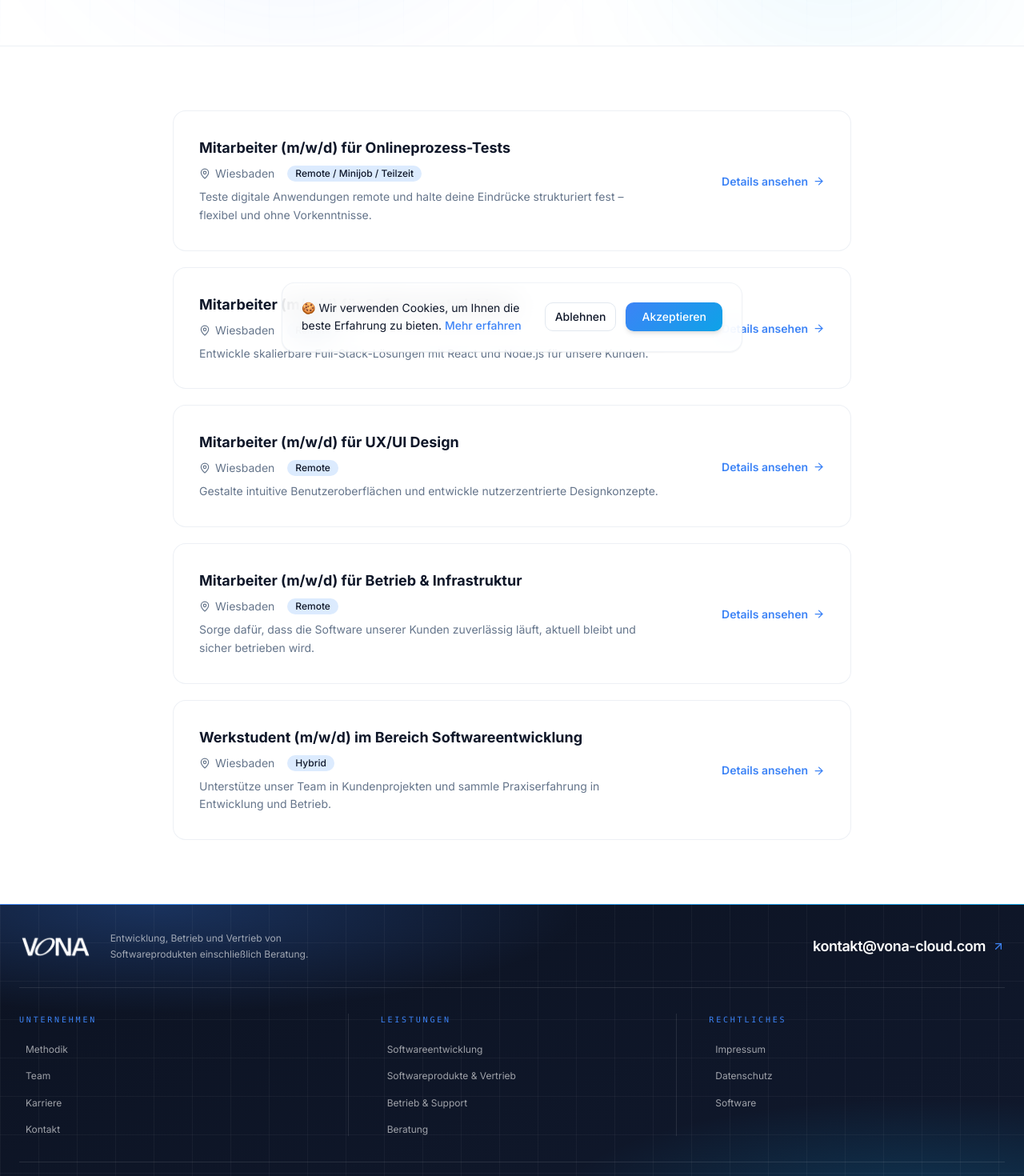
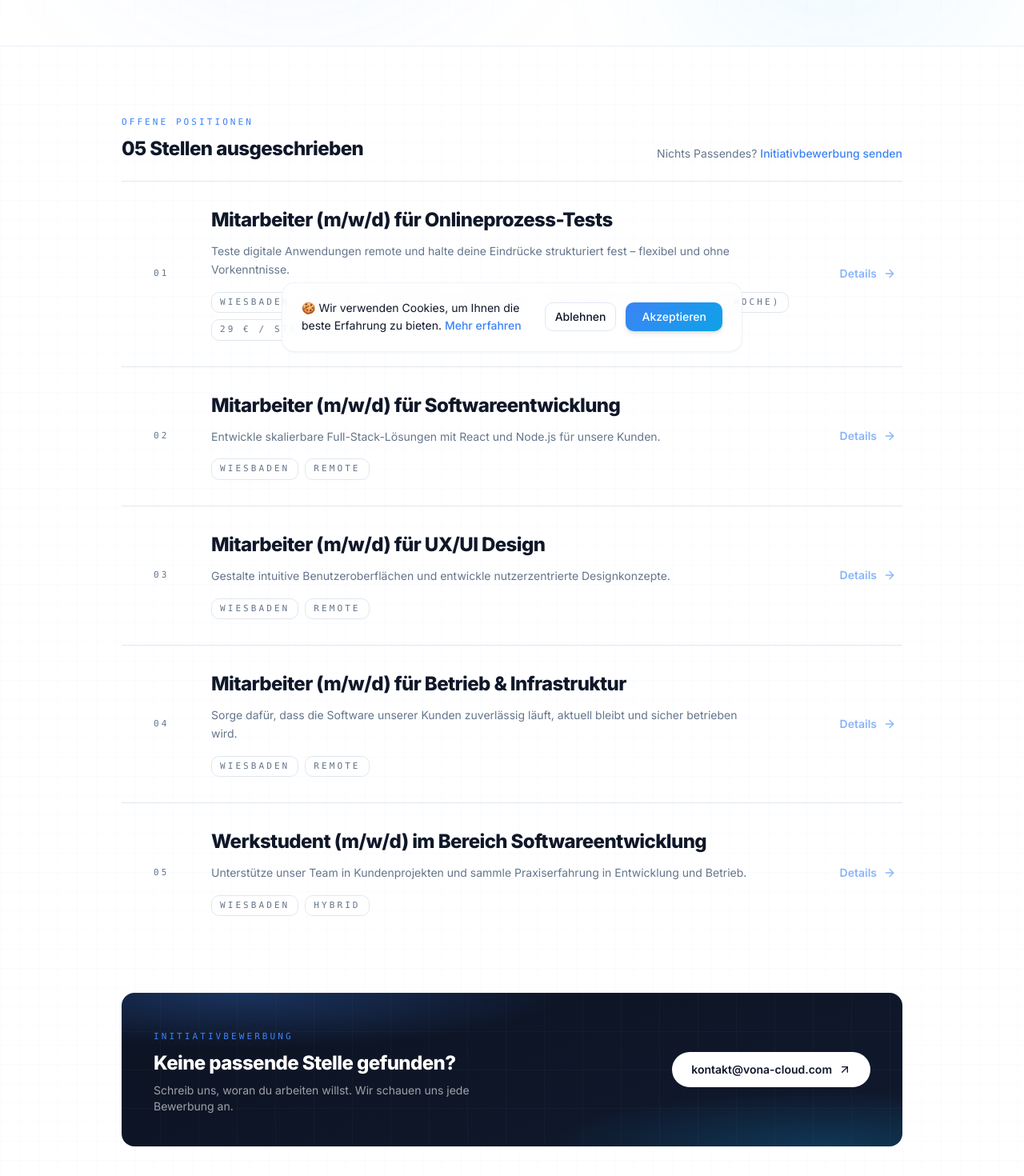
Before and after one commit to darklobster9512/vona-cloud, a React (Vite) app: page /karriere in a window 1280 px wide. Shown: the part 340-1810 px from the top of the page at 80% size. Built offline with nearby package versions, Linux system fonts and the light colour scheme; the HTML template or start-up script is replaced by a standard one.

Commit message:
Changes
Co-authored-by: darklobster9512 <301748244+darklobster9512@users.noreply.github.com>

```diff
--- a/src/pages/Karriere.tsx
+++ b/src/pages/Karriere.tsx
@@ -1,6 +1,6 @@
 import { useEffect } from 'react';
 import { Link } from 'react-router-dom';
-import { MapPin, ArrowRight } from 'lucide-react';
+import { ArrowRight, ArrowUpRight } from 'lucide-react';
 
 import PageHero from '@/components/landing/PageHero';
 import Footer from '@/components/landing/Footer';
@@ -18,7 +18,6 @@ const Karriere = () => {
 
   return (
     <>
-
       <PageHero
         title="Karriere bei"
         highlight="VONA"
@@ -29,42 +28,96 @@ const Karriere = () => {
         ]}
       />
 
-      <section className="py-20">
-        <div className="max-w-4xl mx-auto px-6">
-          <div className="space-y-5">
+      <section className="relative py-20 overflow-hidden">
+        <div className="absolute inset-0 bg-blueprint-fine opacity-[0.5] pointer-events-none" />
+
+        <div className="relative max-w-5xl mx-auto px-6">
+          {/* Info line */}
+          <div className="scroll-hidden flex flex-col sm:flex-row sm:items-end justify-between gap-4 pb-6 border-b border-border">
+            <div>
+              <span className="mono-label text-primary">Offene Positionen</span>
+              <p className="mt-2 text-2xl font-extrabold tracking-tight text-foreground">
+                {String(stellen.length).padStart(2, '0')} Stellen ausgeschrieben
+              </p>
+            </div>
+            <p className="text-sm text-muted-foreground">
+              Nichts Passendes?{' '}
+              <a
+                href="mailto:kontakt@vona-cloud.com"
+                className="font-medium text-primary hover:underline underline-offset-4"
+              >
+                Initiativbewerbung senden
+              </a>
+            </p>
+          </div>
+
+          {/* Job rows */}
+          <div className="divide-y divide-border">
             {stellen.map((stelle, i) => (
               <Link
                 key={stelle.slug}
                 to={`/karriere/${stelle.slug}`}
-                className={`scroll-hidden delay-${i + 1} group block rounded-2xl border border-border/60 bg-card p-6 md:p-8 hover:border-primary/30 hover:shadow-lg hover:shadow-primary/5 transition-all duration-300`}
+                className={`scroll-hidden delay-${i + 1} group relative block py-8 pl-6 pr-2 md:pl-10 transition-colors duration-300 hover:bg-card/70`}
               >
-                <div className="flex flex-col md:flex-row md:items-center justify-between gap-4">
-                  <div className="space-y-2">
-                    <h3 className="text-lg font-bold text-foreground group-hover:text-primary transition-colors">
+                {/* accent edge */}
+                <span className="absolute left-0 top-6 bottom-6 w-[2px] bg-primary origin-top scale-y-0 group-hover:scale-y-100 transition-transform duration-300" />
+
+                <div className="flex flex-col md:flex-row md:items-center gap-5 md:gap-8">
+                  <span className="mono-label-muted text-xs shrink-0 md:w-10 group-hover:text-primary transition-colors">
+                    {String(i + 1).padStart(2, '0')}
+                  </span>
+
+                  <div className="flex-1 space-y-3">
+                    <h3 className="text-xl md:text-2xl font-extrabold tracking-tight text-foreground group-hover:text-primary transition-colors">
                       {stelle.titel}
                     </h3>
-                    <div className="flex items-center gap-4 text-sm text-muted-foreground">
-                      <span className="flex items-center gap-1.5">
-                        <MapPin size={14} />
-                        {stelle.standort}
-                      </span>
-                      <span className="px-2.5 py-0.5 rounded-full bg-accent text-accent-foreground text-xs font-medium">
-                        {stelle.modell}
-                      </span>
-                    </div>
-                    <p className="text-sm text-muted-foreground leading-relaxed max-w-xl">
+                    <p className="text-sm text-muted-foreground leading-relaxed max-w-2xl">
                       {stelle.kurzbeschreibung}
                     </p>
+                    <div className="flex flex-wrap items-center gap-2 pt-1">
+                      {[stelle.standort, stelle.modell, stelle.arbeitszeit, stelle.stundenlohn && `${stelle.stundenlohn} / Std.`]
+                        .filter(Boolean)
+                        .map((meta) => (
+                          <span
+                            key={meta as string}
+                            className="mono-label-muted text-[10px] px-2.5 py-1 border border-border rounded-md bg-background/60"
+                          >
+                            {meta}
+                          </span>
+                        ))}
+                    </div>
                   </div>
-                  <div className="shrink-0">
-                    <span className="inline-flex items-center gap-1.5 text-sm font-semibold text-primary group-hover:gap-2.5 transition-all">
-                      Details ansehen
-                      <ArrowRight size={15} />
-                    </span>
-                  </div>
+
+                  <span className="shrink-0 inline-flex items-center gap-2 text-sm font-semibold text-primary md:opacity-60 group-hover:opacity-100 group-hover:gap-3 transition-all">
+                    Details
+                    <ArrowRight size={16} />
+                  </span>
                 </div>
               </Link>
             ))}
+          </div>
+
+          {/* Ink CTA band */}
+          <div className="scroll-hidden delay-3 relative mt-16 rounded-2xl bg-ink overflow-hidden">
+            <div className="absolute inset-0 bg-blueprint-light opacity-40 pointer-events-none" />
+            <div className="relative flex flex-col md:flex-row md:items-center justify-between gap-6 p-8 md:p-10">
+              <div>
+                <span className="mono-label text-primary">Initiativbewerbung</span>
+                <h3 className="mt-2 text-xl md:text-2xl font-extrabold tracking-tight text-white">
+                  Keine passende Stelle gefunden?
+                </h3>
+                <p className="mt-2 text-sm text-white/60 max-w-md">
+                  Schreib uns, woran du arbeiten willst. Wir schauen uns jede Bewerbung an.
+                </p>
+              </div>
+              <a
+                href="mailto:kontakt@vona-cloud.com"
+                className="shrink-0 inline-flex items-center gap-2 px-6 py-3 rounded-full bg-white text-ink-foreground font-semibold text-sm hover:scale-[1.02] transition-transform duration-200"
+              >
+                kontakt@vona-cloud.com
+                <ArrowUpRight size={16} />
+              </a>
+            </div>
           </div>
         </div>
       </section>
```
